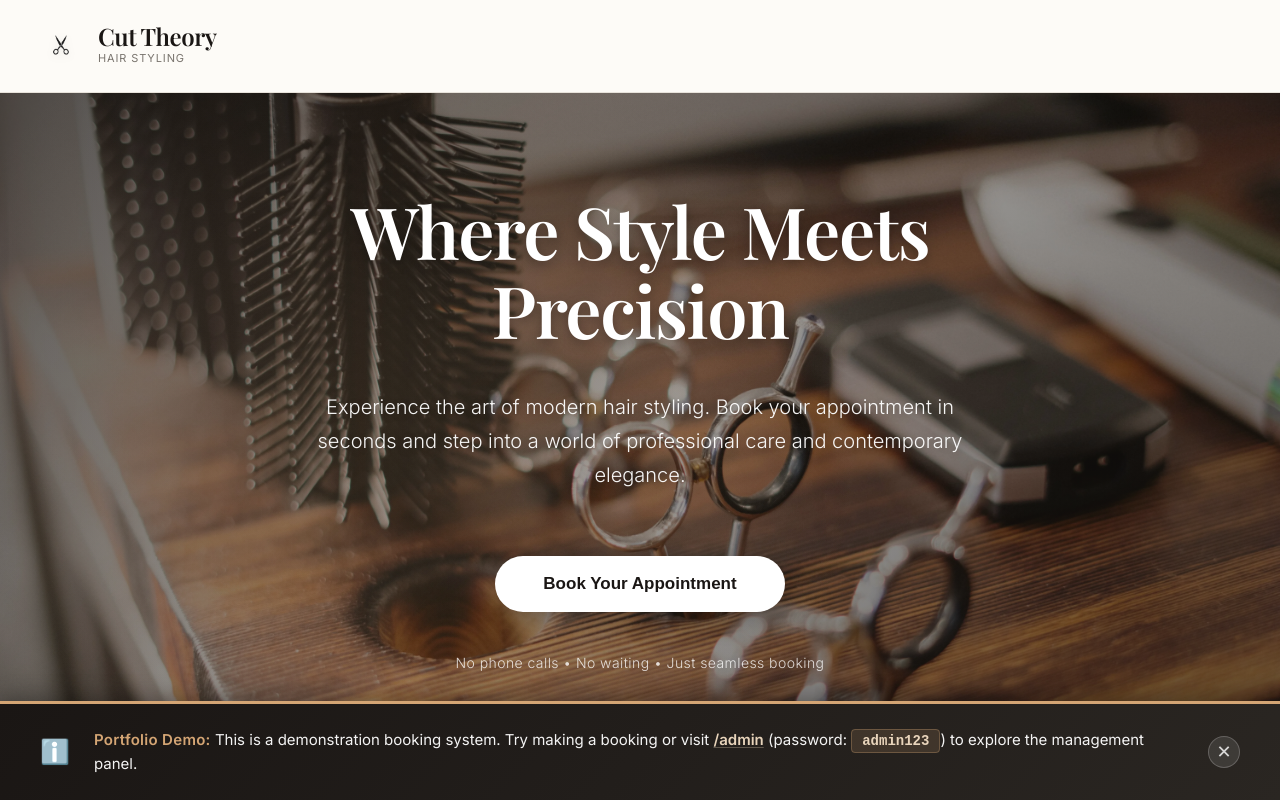
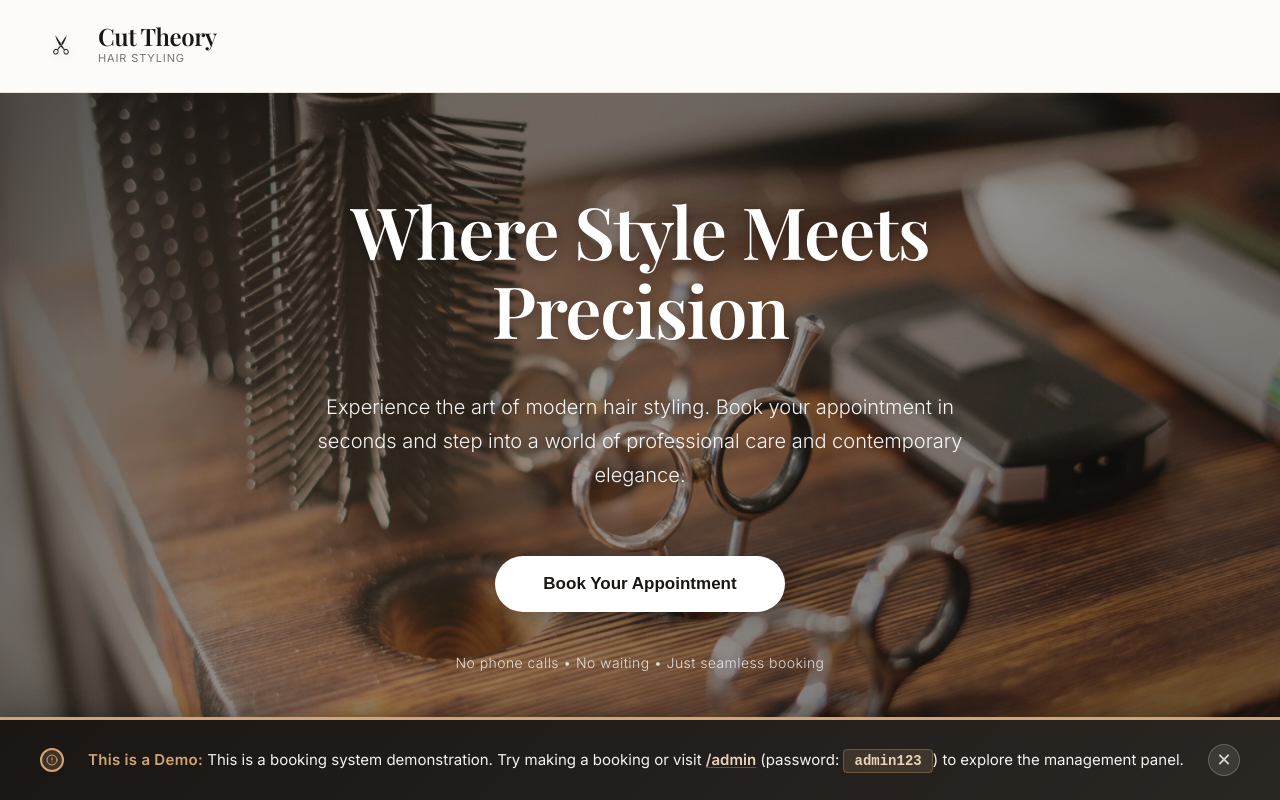
Before and after one commit to leverh/appointment-booking-client, a React (Vite) app: page / in a window 1280 px wide. Shown: the top 800 px of the page. Built offline with nearby package versions, Linux system fonts and the light colour scheme.

Commit message:
replaced emoji ! with an alert svg for demo banner

```diff
--- a/src/components/BookingPage.css
+++ b/src/components/BookingPage.css
@@ -367,6 +367,7 @@
   grid-template-columns: repeat(auto-fill, minmax(280px, 1fr));
   gap: var(--space-lg);
   margin-top: var(--space-xl);
+  margin-bottom: var(--space-xl);
 }
 
 .stylist-card {
@@ -440,6 +441,7 @@
   gap: var(--space-md);
   max-width: 900px;
   margin: 0 auto;
+  margin-bottom: var(--space-xl);
 }
 
 .date-card {
@@ -538,6 +540,7 @@
   gap: var(--space-md);
   max-width: 900px;
   margin: 0 auto;
+  margin-bottom: var(--space-xl);
 }
 
 .time-slot {
@@ -579,6 +582,7 @@
   border-radius: var(--radius-lg);
   border: 1px solid var(--color-stone);
   box-shadow: var(--shadow-soft);
+  margin-bottom: var(--space-xl);
 }
 
 .form-group {
@@ -675,6 +679,7 @@
 
 .btn-confirm {
   margin-top: var(--space-xl);
+  margin-bottom: var(--space-xl);
 }
 
 /* ============================================
@@ -689,6 +694,7 @@
   max-width: 700px;
   margin: 0 auto var(--space-xl);
   box-shadow: var(--shadow-soft);
+  margin-bottom: var(--space-xl);
 }
 
 .summary-item {
@@ -733,6 +739,7 @@
   box-shadow: var(--shadow-strong);
   border: 1px solid var(--color-stone);
   animation: scaleIn 0.5s ease-out;
+  margin-bottom: var(--space-xl);
 }
 
 @keyframes scaleIn {
--- a/src/components/DemoBanner.css
+++ b/src/components/DemoBanner.css
@@ -36,9 +36,13 @@
 }
 
 .demo-icon {
-  font-size: 24px;
-  flex-shrink: 0;
-  filter: grayscale(0.2) brightness(1.1);
+  width: 24px;
+  height: 24px;
+  padding: 4px;
+  background: rgba(212, 165, 116, 0.2);
+  border-radius: 50%;
+  color: var(--color-amber);
+  border: 2px solid var(--color-amber);
 }
 
 .demo-text {
@@ -107,6 +111,8 @@
   transform: rotate(90deg) scale(0.95);
 }
 
+
+
 /* Responsive */
 @media (max-width: 768px) {
   .demo-banner-content {
--- a/src/components/DemoBanner.jsx
+++ b/src/components/DemoBanner.jsx
@@ -1,4 +1,6 @@
 import { useState } from 'react';
+// import exclamationMark from '../assets/exclamation-mark.svg';
+import { AlertCircle } from 'lucide-react';
 import './DemoBanner.css';
 
 const DemoBanner = () => {
@@ -9,9 +11,9 @@ const DemoBanner = () => {
   return (
     <div className="demo-banner">
       <div className="demo-banner-content">
-        <span className="demo-icon">ℹ️</span>
+        <AlertCircle className="demo-icon" size={24} />
         <p className="demo-text">
-          <strong>Portfolio Demo:</strong> This is a demonstration booking system.
+          <strong>This is a Demo:</strong> This is a booking system demonstration.
           Try making a booking or visit <a href="/admin">/admin</a> (password: <code>admin123</code>) to explore the management panel.
         </p>
         <button
```
Also changed, not shown: src/assets/exclamation-mark.svg (added).
